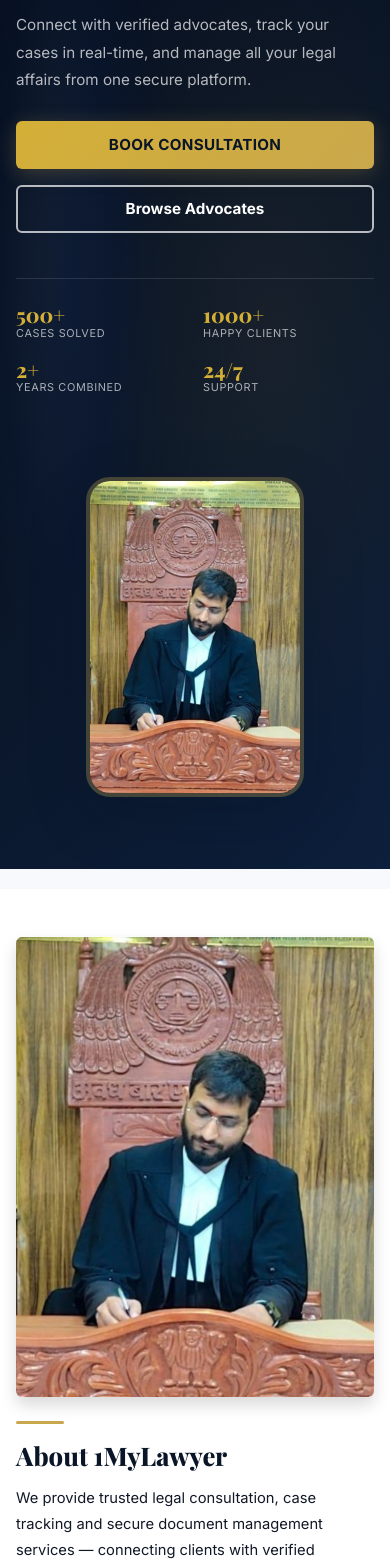
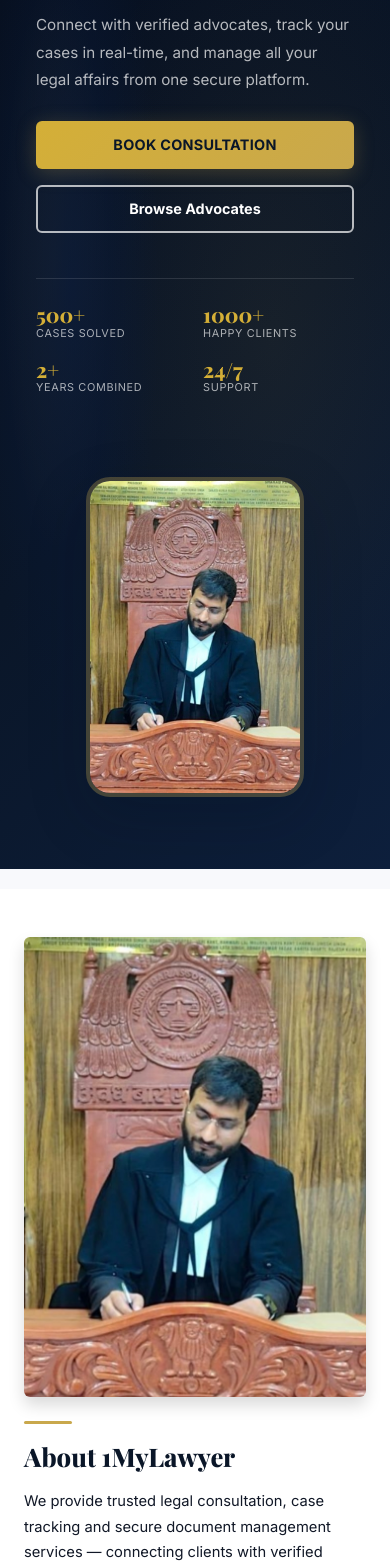
Before and after one commit to ragini1736/1MYLAWYER, a React (Vite) app in the folder frontend/1mylawyer/: page / in a window 390 px wide. Shown: the part 260-1828 px from the top of the page. Built offline with nearby package versions, Linux system fonts and the light colour scheme; no server answers.

Commit message:
Improve responsive design for mobile and tablet

```diff
--- a/frontend/1mylawyer/src/index.css
+++ b/frontend/1mylawyer/src/index.css
@@ -2573,3 +2573,166 @@
     font-size: 1.35rem;
   }
 }
+
+/* ================================
+   GLOBAL RESPONSIVE STYLES
+================================ */
+
+* {
+  box-sizing: border-box;
+}
+
+html,
+body,
+#root {
+  width: 100%;
+  min-height: 100%;
+  margin: 0;
+  padding: 0;
+  overflow-x: hidden;
+}
+
+img {
+  max-width: 100%;
+  height: auto;
+}
+
+/* Prevent long text from breaking layout */
+h1,
+h2,
+h3,
+h4,
+h5,
+h6,
+p {
+  max-width: 100%;
+  overflow-wrap: break-word;
+}
+
+/* ================================
+   TABLET
+================================ */
+
+@media (max-width: 991px) {
+  .container {
+    width: 100%;
+    max-width: 100%;
+    padding-left: 20px;
+    padding-right: 20px;
+  }
+
+  .row {
+    margin-left: 0;
+    margin-right: 0;
+  }
+
+  h1 {
+    font-size: 2.2rem;
+  }
+
+  h2 {
+    font-size: 1.8rem;
+  }
+
+  .card {
+    max-width: 100%;
+  }
+
+  table {
+    width: 100%;
+  }
+}
+
+/* ================================
+   MOBILE
+================================ */
+
+@media (max-width: 767px) {
+  .container {
+    padding-left: 15px;
+    padding-right: 15px;
+  }
+
+  h1 {
+    font-size: 1.8rem;
+    line-height: 1.2;
+  }
+
+  h2 {
+    font-size: 1.5rem;
+    line-height: 1.3;
+  }
+
+  h3 {
+    font-size: 1.25rem;
+  }
+
+  p {
+    font-size: 0.95rem;
+  }
+
+  .btn {
+    max-width: 100%;
+  }
+
+  input,
+  select,
+  textarea {
+    width: 100%;
+    max-width: 100%;
+  }
+
+  .card {
+    width: 100%;
+    margin-left: 0;
+    margin-right: 0;
+  }
+
+  /* Responsive tables */
+  .table-responsive {
+    overflow-x: auto;
+    -webkit-overflow-scrolling: touch;
+  }
+
+  table {
+    min-width: 650px;
+  }
+}
+
+/* ================================
+   SMALL MOBILE
+================================ */
+
+@media (max-width: 480px) {
+  .container {
+    padding-left: 12px;
+    padding-right: 12px;
+  }
+
+  h1 {
+    font-size: 1.55rem;
+  }
+
+  h2 {
+    font-size: 1.35rem;
+  }
+
+  h3 {
+    font-size: 1.15rem;
+  }
+
+  .btn {
+    font-size: 0.9rem;
+    padding: 10px 14px;
+  }
+
+  input,
+  select,
+  textarea {
+    font-size: 14px;
+  }
+
+  .card {
+    border-radius: 12px;
+  }
+}
```
